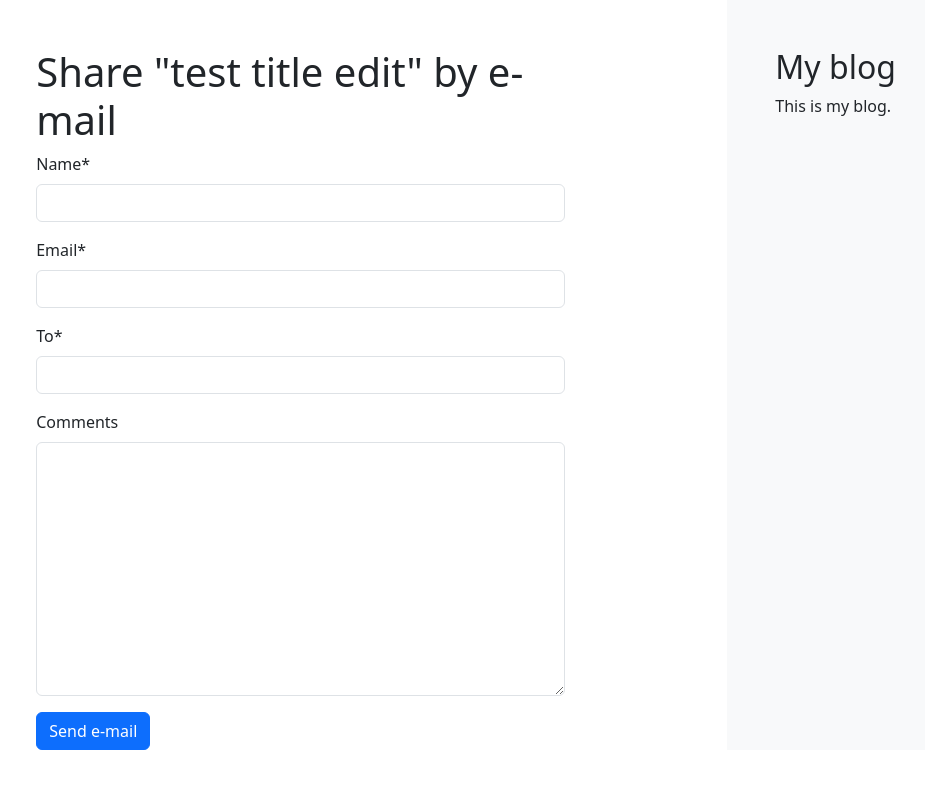
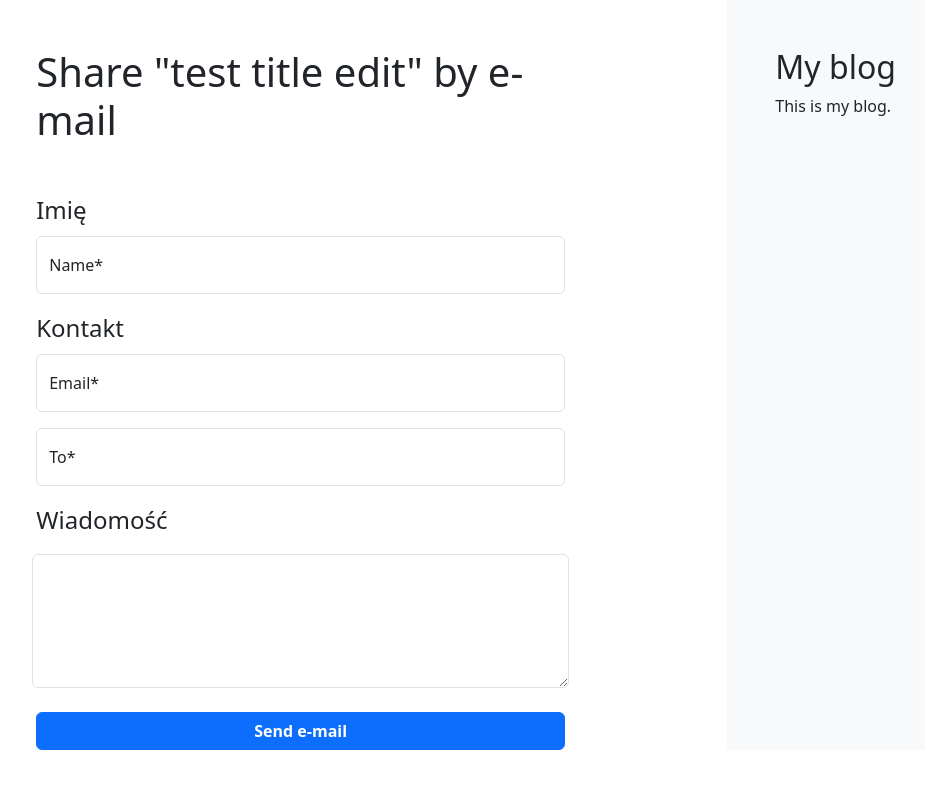
Before and after one commit to dmurawski/blog_render, a Django app: page /blog/4/share/ in a window 1280 px wide. Shown: the whole page, without its empty margins (126-1051 px from the left). Run offline with Django 5.2, Linux system fonts and the light colour scheme; data comes from the database, SQL or seed files in the repository; some libraries are stand-ins or nearby versions.

Commit message:
refactor form

```diff
--- a/project_1/blog/forms.py
+++ b/project_1/blog/forms.py
@@ -1,4 +1,9 @@
+from crispy_bootstrap5.bootstrap5 import FloatingField
+from crispy_forms.bootstrap import Field, Tab, TabHolder
+from crispy_forms.helper import FormHelper
+from crispy_forms.layout import Div, Field, Fieldset, Layout, Submit
 from django import forms
+from django.urls import reverse
 
 
 class EmailPostForm(forms.Form):
@@ -8,4 +13,36 @@ class EmailPostForm(forms.Form):
     comments = forms.CharField(
         required=False,
         widget=forms.Textarea,
+        label="",
     )
+
+    def __init__(self, *args, **kwargs):
+        post_id = kwargs.pop("post_id", None)
+        super().__init__(*args, **kwargs)
+
+        self.helper = FormHelper()
+        self.helper.form_method = "post"
+        self.helper.form_action = reverse(
+            "blog:post_share", kwargs={"post_id": post_id}
+        )
+        self.helper.form_class = "form-horizontal mt-5"
+        self.helper.label_class = "col-sm-3 col-form-label"
+        self.helper.field_class = "p-2"
+
+        self.helper.layout = Layout(
+            Fieldset(
+                "Imię",  # Tytuł sekcji
+                FloatingField("name", placeholder="Your first name"),
+            ),
+            Fieldset(
+                "Kontakt",  # Druga sekcja
+                FloatingField("email"),
+                FloatingField("to"),
+            ),
+            Fieldset(
+                "Wiadomość",  # Trzecia sekcja
+                Field("comments", label="", rows="5", cols="0"),
+                cols="12",
+            ),
+            Submit("submit", "Send e-mail", css_class="btn btn-primary col-12 fw-bold"),
+        )
--- a/project_1/blog/templates/blog/post/share.html
+++ b/project_1/blog/templates/blog/post/share.html
@@ -13,10 +13,9 @@
       </p>
       {% else %}
       <h1>Share "{{ post.title }}" by e-mail</h1>
-      <form method="post">
-            {{ form|crispy }}
-            {% csrf_token %}
-            <input type="submit" class="btn btn-primary" value="Send e-mail">
+      <form method="post" class="mt-5">
+        {% crispy form %}
+        {% csrf_token %}
       </form>
       {% endif %}
     </div>
--- a/project_1/blog/views.py
+++ b/project_1/blog/views.py
@@ -15,7 +15,7 @@ def post_share(request, post_id):
     sent = False
 
     if request.method == "POST":
-        form = EmailPostForm(request.POST)
+        form = EmailPostForm(request.POST, post_id=post.id)
         if form.is_valid():
             cd = form.cleaned_data
             post_url = request.build_absolute_uri(post.get_absolute_url())
@@ -34,7 +34,7 @@ def post_share(request, post_id):
             )
         sent = True
     else:
-        form = EmailPostForm()
+        form = EmailPostForm(post_id=post.id)
 
     return render(
         request,
```
